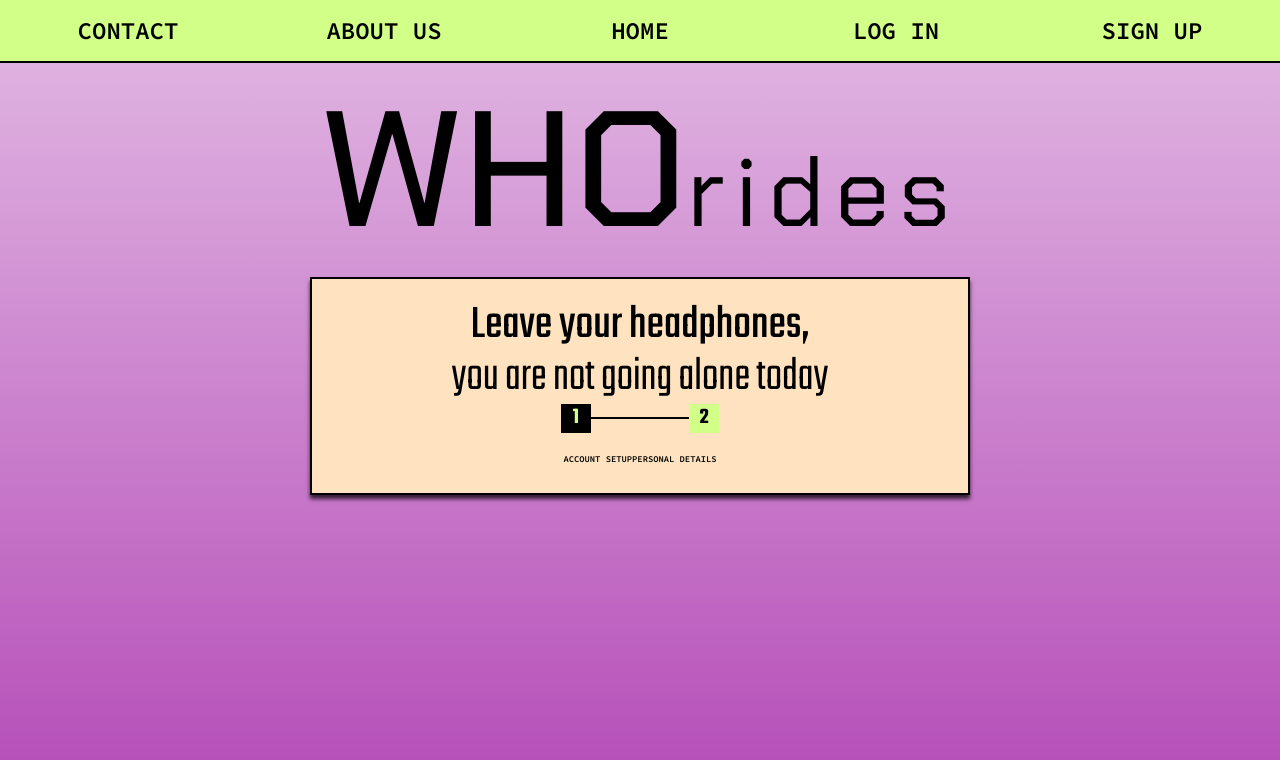
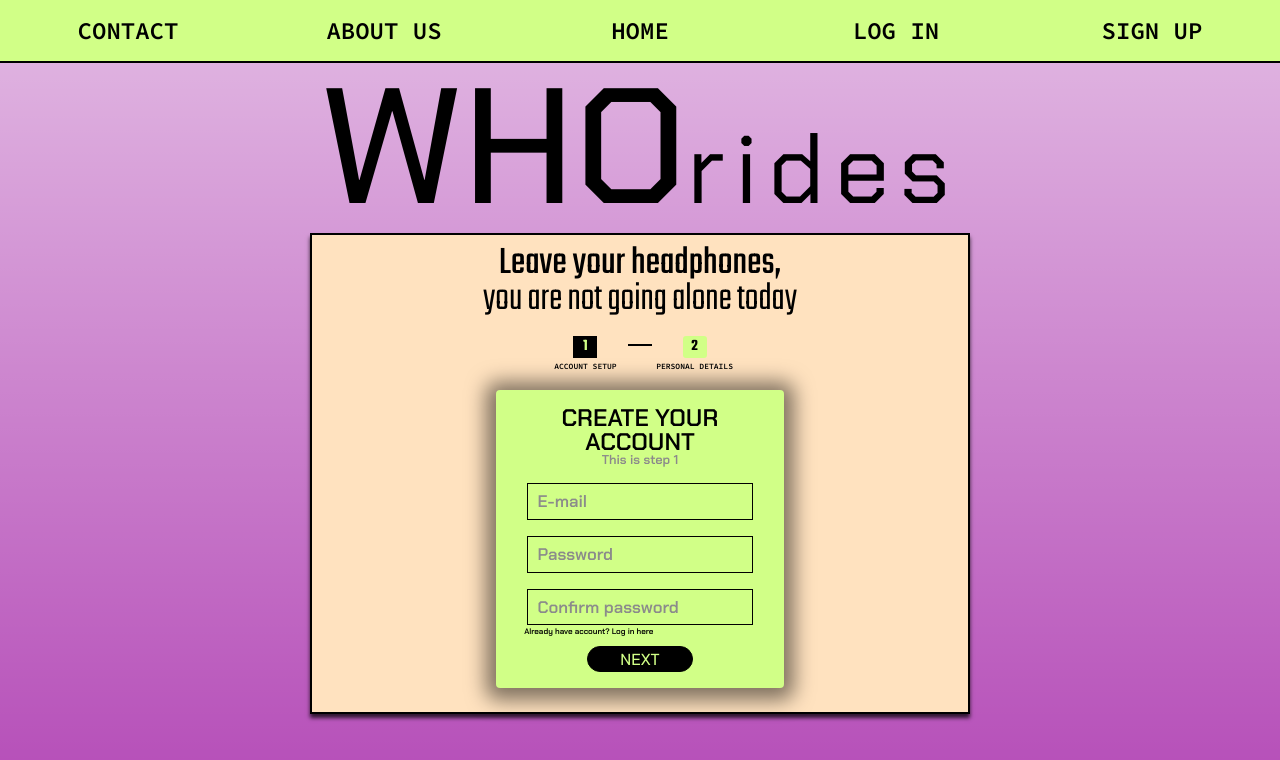
Before and after one commit to mierzynski/WHOrides, a React (Create React App) app: page / in a window 1280 px wide. Shown: the top 760 px of the page. Built offline with nearby package versions, Linux system fonts and the light colour scheme.

Commit message:
Add sign up form and styling

```diff
--- a/src/App.css
+++ b/src/App.css
@@ -62,6 +62,7 @@ nav button:hover {
   font-family: 'Chakra Petch', sans-serif;
   font-size: 10.25rem;
   font-weight: 500;
+  line-height: 10.5rem;
 }
 
 #rides_title {
@@ -181,17 +182,18 @@ nav button:hover {
 .bg_rectangle.formBackground {
   display: flex;
   flex-direction: column;
+  align-items: center;
   font-family: 'Teko', sans-serif;
-  font-size: 3rem;
+  font-size: 2.5rem;
   font-weight: 300;
-  line-height: 3.25rem;
+  line-height: 2.25rem;
   width: 50%;
 }
 
 #formTitleBold {
   font-family: 'Teko', sans-serif;
   font-weight: 400;
-  padding-top: 2%;
+  padding-top: 0.5%;
 }
 
 /* PROGRESSBAR */
@@ -200,21 +202,23 @@ nav button:hover {
   flex-direction: row;
   justify-content: center;
   align-items: center;
-  font-weight: 600;
+  font-weight: 300;
   font-size: 1rem;
+  margin-top: 2%;
 }
 
 .lineBetweenSteps {
-  border: 1.5px solid #000000;
-  width: 15%;
+  border: 1px solid #000000;
+  width: 13%;
   height: 0px;
+  margin-bottom: 1rem;
 }
 
 .stepProgressBar {
   font-family: 'Teko', sans-serif;
-  font-size: 1.4rem;
-  height: 1.8rem;
-  width: 1.9rem;
+  font-size: 1rem;
+  height: 1.4rem;
+  width: 1.5rem;
   display: flex;
   flex-direction: column;
   justify-content: center;
@@ -229,13 +233,139 @@ nav button:hover {
 .nextStep {
   color: #000000;
   background-color: #D1FF87;
+  border-radius: 3px;
 }
 
-.stepNames {
+.step {
+  display: flex;
+  flex-direction: column;
+  align-items: center;
+  font-family: 'Chakra Petch';
+  font-weight: 700;
+  font-size: 0.5rem;
+  line-height: 1rem;
+  width: 6rem;
+  margin-top: 0.3rem;
+}
+.currentStep p {
+  font-weight: 600;
+}
+
+.formSignUpLogIn {
+  background: #D1FF87;
+  width: 40%;
+  padding: 1rem;
+  margin: 1rem;
+  box-shadow: 0px 2px 20px 10px rgba(0, 0, 0, 0.5);
+  border-radius: 4px;
+}
+
+.formSignUpLogIn p {
+  font-family: 'Chakra Petch', sans-serif;
+  font-weight: 600;
+  font-size: 1.5rem;
+  line-height: 1.5rem;
+  margin: 0;
+}
+
+.belowTitle_form {
+  font-family: 'Chakra Petch', sans-serif;
+  font-weight: 600;
+  font-size: 0.8rem;
+  line-height: 0.8rem;
+  color: #8B898B;
+  display: flex;
+  justify-content: center;
+}
+
+.formSignUpLogIn form {
+  display: flex;
+  flex-direction: column;
+  font-family: 'Chakra Petch', sans-serif;
+  width: 100%;
+  align-items: center;
+}
+
+.formSignUpLogIn input {
+  background-color: transparent;
+  font-family: 'Chakra Petch', sans-serif;
+  font-weight: 600;
+  font-size: 1.05rem;
+  color: #8B8B8B;
+  background: #D1FF87;
+  border: 1px solid #000000;
+  margin-top: 1rem;
+  padding: 0.4rem 0.6rem;
+  width: 80%;
+}
+
+.formSignUpLogIn label {
+  font-family: 'Chakra Petch';
+  font-weight: 600;
+  font-size: 0.5rem;
+  line-height: 0.8rem;
+  margin-right: auto;
+  width: 60%;
+}
+
+.submitButton {
+  background-color: #000000;
+  border: 1px solid #000000;
+  border-radius: 15px;
+  font-weight: 500;
+  font-size: 1rem;
+  font-family: 'Chakra Petch', sans-serif;
+  color: #D1FF87;
+  padding: 0.1rem 2rem;
+  margin-top: 0.5rem;
+}
+
+.inputStepTwo {
+  width: 80%;
   display: flex;
   flex-direction: row;
-  justify-content: center;
-  font-family: 'Chakra Petch';
-  font-weight: 700;
-  font-size: 0.55rem;
+  justify-content: space-between;
+  align-items: end;
 }
+
+.inputStepTwo span {
+  font-family: 'Chakra Petch', sans-serif;
+  font-weight: 600;
+  font-size: 1.05rem;
+}
+
+.inputStepTwo input {
+  width: 50%;
+  text-align: right;
+}
+
+.inputStepTwo select{
+  background-color: transparent;
+  font-family: 'Chakra Petch', sans-serif;
+  font-weight: 600;
+  font-size: 1.05rem;
+  color: #8B8B8B;
+  background: #D1FF87;
+  border: 1px solid #000000;
+  margin-top: 1rem;
+  padding: 0.4rem 0.6rem;
+  width: 49%;
+  /* text-align: right; */
+  direction: rtl;
+  -webkit-appearance: none;
+}
+
+.selectCustomArrowLeft {
+  display: flex;
+  flex-direction: row;
+  justify-content: end;
+  align-items: end;
+  width: 64%;
+}
+
+.arrowFa {
+  transform: rotate(180deg);
+  height: 2rem;
+  width: 40%;
+  border: 2.5px solid #000000;
+}
--- a/src/components/SignUpForm.js
+++ /dev/null
@@ -1,21 +0,0 @@
-
-
-const SignUpForm = () => {
-    return(
-        <div className="bg_rectangle formBackground">
-            <span id="formTitleBold">Leave your headphones,</span>
-            you are not going alone today
-            <div className="progressBar">
-                <div className="stepProgressBar currentStep">1</div>
-                <div className="lineBetweenSteps"></div>
-                <div className="stepProgressBar nextStep">2</div>
-            </div>
-            <div className="stepNames">
-                <div>ACCOUNT SETUP</div>
-                <div>PERSONAL DETAILS</div>
-            </div>
-
-        </div>
-    )
-}
-export default SignUpForm
--- /dev/null
+++ b/src/components/SignUpLogInForm.js
@@ -0,0 +1,104 @@
+import { useState } from "react";
+import { FaCaretUp } from 'react-icons/fa';
+
+const CreateArrayOfBirth = () => {
+    const currentYear = new Date().getFullYear()
+    const birthYearEldest = currentYear - 100
+    const birthYearYoungest = currentYear - 18
+    const birthYears = []
+
+    for(let i = birthYearEldest; i <= birthYearYoungest; i++){
+        birthYears.push(i)
+    }
+
+    return (
+        <>
+            {
+              birthYears.map(el => <option key={el} >{el} </option>)
+            }
+        </>
+     )
+}
+
+const SignUpLogInForm = () => {
+    const [stepTwo, setStepTwo] = useState(false)
+
+    return(
+        <div className="bg_rectangle formBackground">
+            <span id="formTitleBold">Leave your headphones,</span>
+            you are not going alone today
+            <div className="progressBar">
+                <div className="step">
+                    <div className="stepProgressBar currentStep">1</div>
+                    <span>ACCOUNT SETUP</span>
+                </div>
+                <div className="lineBetweenSteps"></div>
+                <div className="step">
+                    <div className="stepProgressBar nextStep">2</div>
+                    <span>PERSONAL DETAILS</span>
+                </div>
+            </div>
+
+            <div className="formSignUpLogIn">
+                {stepTwo ?
+                (<div>
+                <p>PERSONALIZE YOUR ACCOUNT</p>
+                <span className="belowTitle_form">This is step 2</span>
+
+                <form>
+                    <div className="inputStepTwo">
+                        <span>Birth date: </span>
+                        <div className="selectCustomArrowLeft"><FaCaretUp className="arrowFa" />
+                        <select>
+                            {CreateArrayOfBirth()}
+                        </select>
+                        </div>
+                    </div>
+                    <div className="inputStepTwo">
+                        <span>Name: </span>
+                        <input
+                        type="text"
+                        defaultValue="Mati"
+                        />
+                    </div>
+                    <div className="inputStepTwo">
+                        <span>Location: </span>
+                        <input
+                        type="text"
+                        defaultValue="Poznan"
+                        />
+                    </div>
+
+                        <button className="submitButton">GO FOR A RIDE!</button>
+                 </form>
+                </div>)
+                :
+                (<div>
+                <p>CREATE YOUR ACCOUNT</p>
+                <span className="belowTitle_form">This is step 1</span>
+
+                <form>
+                        <input
+                        type="text"
+                        defaultValue="E-mail"
+                        />
+
+                        <input
+                        type="text"
+                        defaultValue="Password"
+                        />
+                        <input
+                        type="text"
+                        defaultValue="Confirm password"
+                        />
+                        <label>Already have account? Log in here</label>
+
+                        <button className="submitButton" type="submit" onClick={() => setStepTwo(true)}>NEXT</button>
+                 </form>
+                </div>)
+                }
+            </div>
+        </div>
+    )
+}
+export default SignUpLogInForm
--- a/src/pages/Home.js
+++ b/src/pages/Home.js
@@ -1,11 +1,11 @@
 import Navbar from "../components/Navbar"
 import NotLoggedContent from "../components/NotLoggedContent"
-import SignUpForm from "../components/SignUpForm";
+import SignUpLogInForm from "../components/SignUpLogInForm";
 import { useState } from "react";
 
 const Home = () => {
     const [logSign_clicked, setLogSign_clicked] = useState(true);
-    // console.log(formOrNot)
+
     return(
         <>
         <Navbar/>
@@ -14,7 +14,7 @@ const Home = () => {
                 <span id="who_title">WHO</span><span id="rides_title">rides</span>
             </div>
             {logSign_clicked ?
-            ( <SignUpForm /> )
+            ( <SignUpLogInForm /> )
             :
             ( <NotLoggedContent /> )
             }
```
